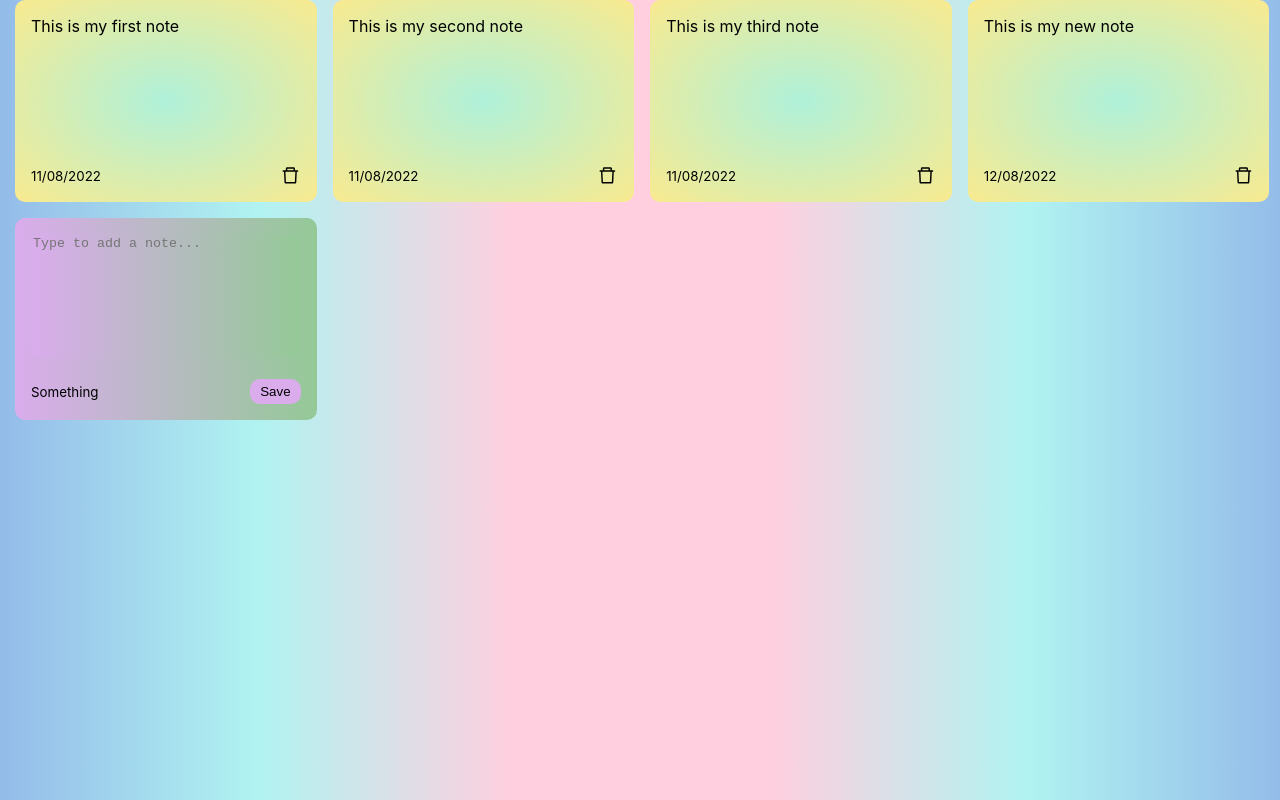
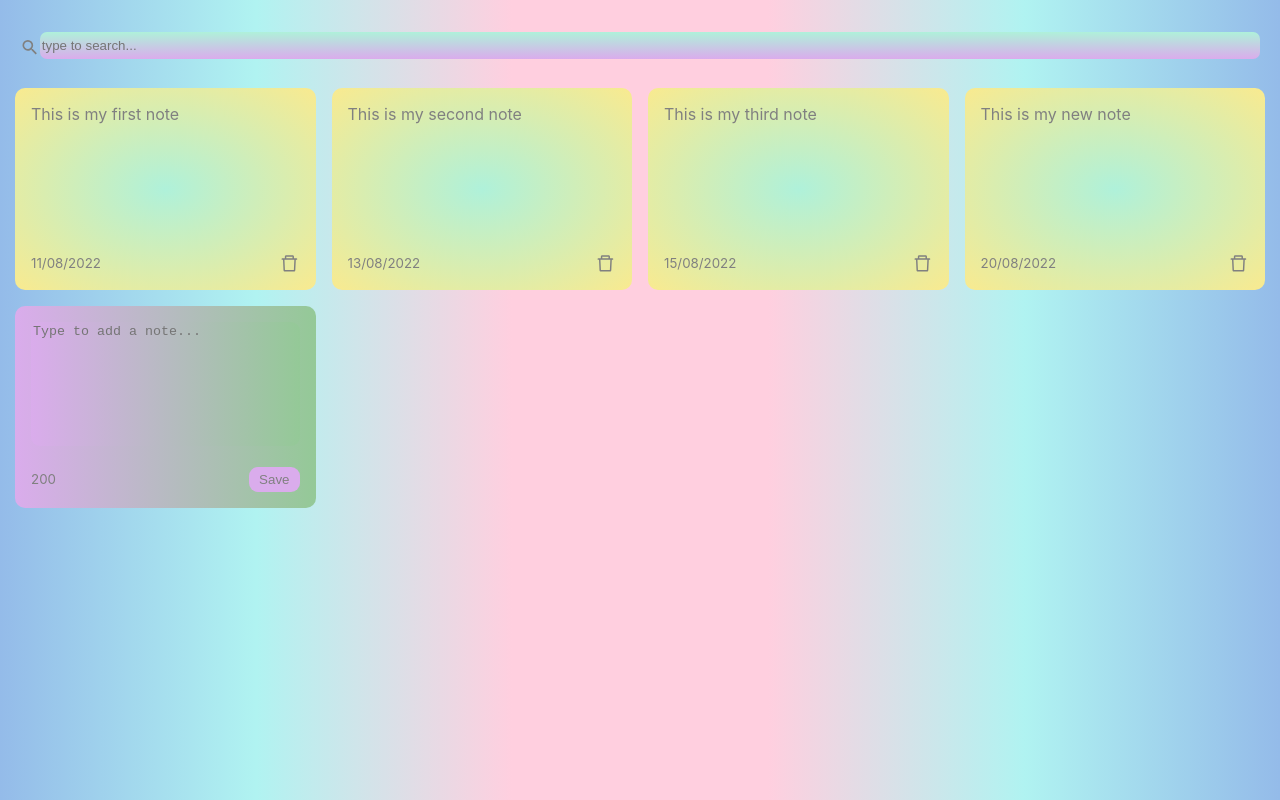
Before and after one commit to luciapannunzio/To-Do-React, a React (Create React App) app: page / in a window 1280 px wide. Built offline with nearby package versions, Linux system fonts and the light colour scheme.

Commit message:
final details

```diff
--- a/src/App.jsx
+++ b/src/App.jsx
@@ -3,9 +3,11 @@ import { nanoid } from "nanoid";
 
 // Components
 import NotesList from "./components/NotesList";
+import Search from "./components/Search";
 
 // Style
 import "./App.css";
+
 
 function App() {
   // Notes list stored in state.
@@ -22,19 +24,22 @@ function App() {
     {
       id: nanoid(),
       text: "This is my second note",
-      date: "11/08/2022",
+      date: "13/08/2022",
     },
     {
       id: nanoid(),
       text: "This is my third note",
-      date: "11/08/2022",
+      date: "15/08/2022",
     },
     {
       id: nanoid(),
       text: "This is my new note",
-      date: "12/08/2022",
+      date: "20/08/2022",
     },
   ]);
+
+  // State hook to store the search text
+  const [searchText, setSearchText] = useState("");
 
   // The states lives in the top level component  [notes, setNotes], here the child component add Note.jsx, doesn't know how to update the state, to solve this we need to pass a function from the parent(App.jsx), which allows the child to update the state. We create a function here, we pass it down through the components and add note.jsx can use this function to update the state in App.jsx
   // This function it's going to accept the text that the user had added.
@@ -55,13 +60,25 @@ function App() {
     setNotes(newNotes);
   };
 
+  // We create a function to delete. This function will accept the Id of the note to be deleted. Each note in our array has an id, and when we add a new note it generates an Id as well. So we will use the filter function on the notes array. To remove the note that has the same Id, we give the current note for the condition. So the filter function returns a new array.
+  const deleteNote = (id) => {
+   const newNotes = notes.filter((note) => note.id !== id);
+   setNotes(newNotes);
+  }
+
+
   return (
 
     <div className="container">
+      {/* We pass the search state function to the search component as a prop */}
+      <Search handleSearchNote={setSearchText}/>
 
       {/* We pass the notes list variable storage to the notes list component, so that the notes list component can render each note. So we'll create a prop, equal to the notes value */}
       {/* we pass the List Note as a props, we call it handleAddNote */}
-      <NotesList notes={notes} handleAddNote={addNote} />
+      {/* We pass the deleteNote function for delete notes */}
+      {/* This function take the current list of notes, filter those notes, to return only the ones that include the search text, and the search text is what the user has typed into the search bar. It will then pass the result of this to the NotesList component as a notes prop */}
+      <NotesList notes={notes.filter((note) => note.text.toLowerCase().includes(searchText))} handleAddNote={addNote} handleDeleteNote={deleteNote} />
+
     </div>
   );
 }
--- a/src/components/AddNote.jsx
+++ b/src/components/AddNote.jsx
@@ -7,16 +7,27 @@ export default function AddNote({ handleAddNote }) {
   // We use the useState hook to save the value, to add a new note. We default it to an empty string, since that's what we want, our text box to start off.
   const [noteText, setNoteText] = useState('');
 
+  // Remainder characters variable
+  const characterLimit = 200;
+
   // We create this function, we pass the event as an argument, this gets passed to our function
   const handleChange = (e) => {
-    // The target.value is the value of the text area, in other words what the user has typed. So now our state will get updated every time the value of the text area changes when the user types.
+    // Here we subtracts the length of the value that the user has typed from the character limit, if this value is greater or equal to 0 thats mean that the limit hasn't been reached. So we update state with the new value that the user typed. So we get the value from the event(e.target.value).
+      // The target.value is the value of the text area, in other words what the user has typed. So now our state will get updated every time the value of the text area changes when the user types.
+    if(characterLimit - e.target.value.length >= 0) {
    setNoteText(e.target.value);
   }
+}
 
   // With this function, the state gets updated with the new note.
   // Whenever handleSaveClick gets called by the button, we want to call handleAddNote, and we'll pass in the text of the note, in this case is our note text variable that we stored in state.
   const handleSaveClick = () => {
-   handleAddNote(noteText);
+    // We want to check if the value that user has typed is valid before we save it to state. The trim function removes white space from the start and the end of a string.
+    if(noteText.trim().length > 0) {
+            // If there is a value it's going to get added to state and our input should reset.
+      handleAddNote(noteText);
+      setNoteText('');
+    }
   }
 
   // Container div for the component new note
@@ -34,7 +45,8 @@ export default function AddNote({ handleAddNote }) {
 
        {/* Container div for the footer */}
       <div className="note-footer">
-        <small>Something</small>
+        {/* This subtraction will give us the characters remaining if the limit is 200 characters */}
+        <small>{characterLimit - noteText.length}</small>
 
         {/* The button it's gonna triggers the event that saves the note */}
         {/* With onClick, we want to save the note when the user clicks the save buttons */}
--- a/src/components/Note.jsx
+++ b/src/components/Note.jsx
@@ -2,7 +2,8 @@
 import { AiOutlineDelete } from "react-icons/ai";
 
 // We destructure the props to get the things we need, id, text and date. We passed in from the notes list to the note component
-export default function Notes({ id, text, date }) {
+// We destructure the handle delete from the props
+export default function Notes({ id, text, date, handleDeleteNote }) {
 
   return (
 
@@ -11,7 +12,8 @@ export default function Notes({ id, text, date }) {
     <span>{text}</span>
     <div className="note-footer">
      <small>{date}</small>
-     <AiOutlineDelete className='delete-icon' size='1.3rem'/>
+     {/* when I click here it's gonna a delete the note, so we add onClick. We create a function and we pass the id of this note */}
+     <AiOutlineDelete onClick={()=> handleDeleteNote(id)} className='delete-icon' size='1.3rem'/>
      </div>
     </div>
   )
--- a/src/components/NotesList.jsx
+++ b/src/components/NotesList.jsx
@@ -4,14 +4,15 @@ import AddNote from "./AddNote";
 
 // We destructure the props to get the notes that I passed.
 //  We destructure the prop handleAddNote, to get access to that function via the props
-export default function NotesList({ notes, handleAddNote }) {
+// WE destructure from the props the delete function
+export default function NotesList({ notes, handleAddNote, handleDeleteNote }) {
   return (
     <div className="notes-list">
       {/* We use map function to loop over our list and render a note component, instead of set a number of notes. We passed the function to the map function. The map function will pass the current note. For each note, we want to render a note component  */}
       {notes.map((note) => (
 
         // For each note that gets rendered, we want to pass in the text, the date, and the id as props to the note component. We create those props.
-        <Note id={note.id} text={note.text} date={note.date}/>
+        <Note id={note.id} text={note.text} date={note.date} handleDeleteNote={handleDeleteNote}/>
       ))}
 
       {/* We render the component AddNote, the reason to put it here, is because we want it to be part of the css grid, so that it flows nicely along with the other notes  */}
--- /dev/null
+++ b/src/components/Search.jsx
@@ -0,0 +1,13 @@
+import React from 'react';
+import {MdSearch} from 'react-icons/md';
+
+// We destructure the prop to get the function
+export default function Search({handleSearchNote}) {
+  return (
+    <div className='search'>
+      <MdSearch className='search-icons' size='1.3em' />
+      {/* We pass our function. An arrow function taking an event. We will get the value that the user has typed from (e.target.value). Any time that the user types into the input, its going to call the handleSearchNote props, which has a function to update the state. */}
+      <input onChange={(e) => handleSearchNote(e.target.value)}type='text' placeholder='type to search...' />
+    </div>
+  )
+}
--- a/src/index.css
+++ b/src/index.css
@@ -5,6 +5,7 @@ body {
     sans-serif;
   -webkit-font-smoothing: antialiased;
   -moz-osx-font-smoothing: grayscale;
+  color: grey;
 }
 
 code {
@@ -14,12 +15,12 @@ code {
 
 .container {
   background: linear-gradient(to right, #94bbe9, #B0F3F1, #FFCFDF, #FFCFDF, #B0F3F1, #94bbe9);
-  width: 98vw;
-  height: 100vh;
-  margin-left: auto;
-  margin-right: auto;
-  padding-left: 15px;
-  padding-right: 15px ;
+  max-width: 960vw;
+	margin-right: auto;
+	margin-left: auto;
+	padding-right: 15px;
+	padding-left: 15px;
+	min-height: 100vh;
 }
 
 .notes-list {
@@ -38,6 +39,7 @@ textarea {
   /* Resize removes the expandable thing which the text error comes with  */
   resize: none;
   background: linear-gradient(to right, #DAACEC, #94C997);
+  color: grey;
 }
 
 textarea:focus {
@@ -46,9 +48,10 @@ textarea:focus {
 }
 
 .save {
+  color: grey;
   background-color: #DAACEC;
   border: none;
-  border-radius: 10px;
+  border-radius: 9px;
   padding: 5px 10px;
 }
 
@@ -66,11 +69,45 @@ textarea:focus {
  display: flex;
  flex-direction: column;
  justify-content: space-between;
+ /* With pre-warp we keep any spacing that was added to the text */
+ white-space: pre-wrap;
 }
 
 .note-footer {
   display: flex;
   align-items: center;
   justify-content: space-between;
+}
+
+.delete-icon:hover {
+  cursor: pointer;
+  color: #DAACEC;
+}
+
+.search {
+  display: flex;
+  align-items: center;
+  background: transparent;
+  padding: 5px;
+  margin-bottom: 1.5em;
+}
+
+.search input {
+  width: 100vw;
+  height: 25px;
+  border: none;
+  border-radius: 7px;
+  background:  linear-gradient(#AFF1DA, #DAACEC);
+  margin-top: 2em;
+  color: grey;
+}
+
+.search input:focus {
+  outline: none;
 
 }
+
+.search-icons {
+  color: grey;
+  margin-top: 2em;
+}
```
